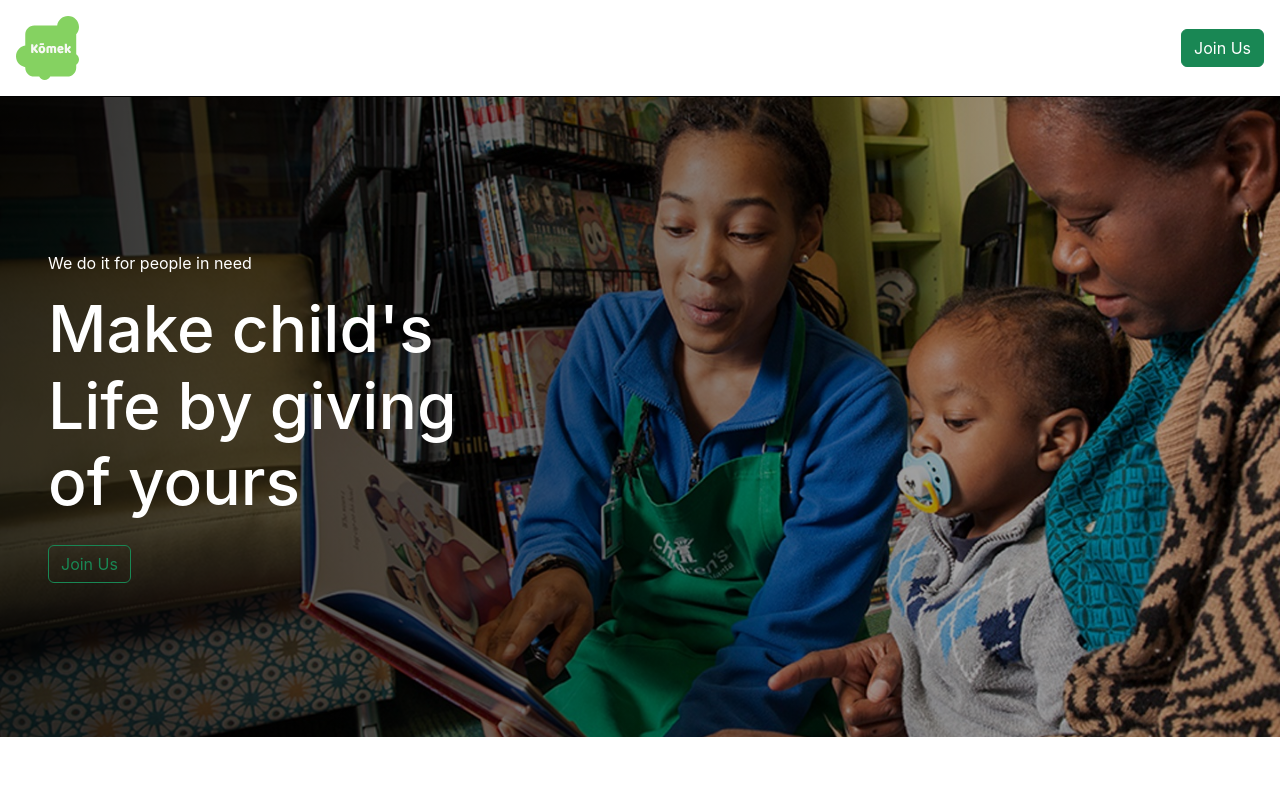
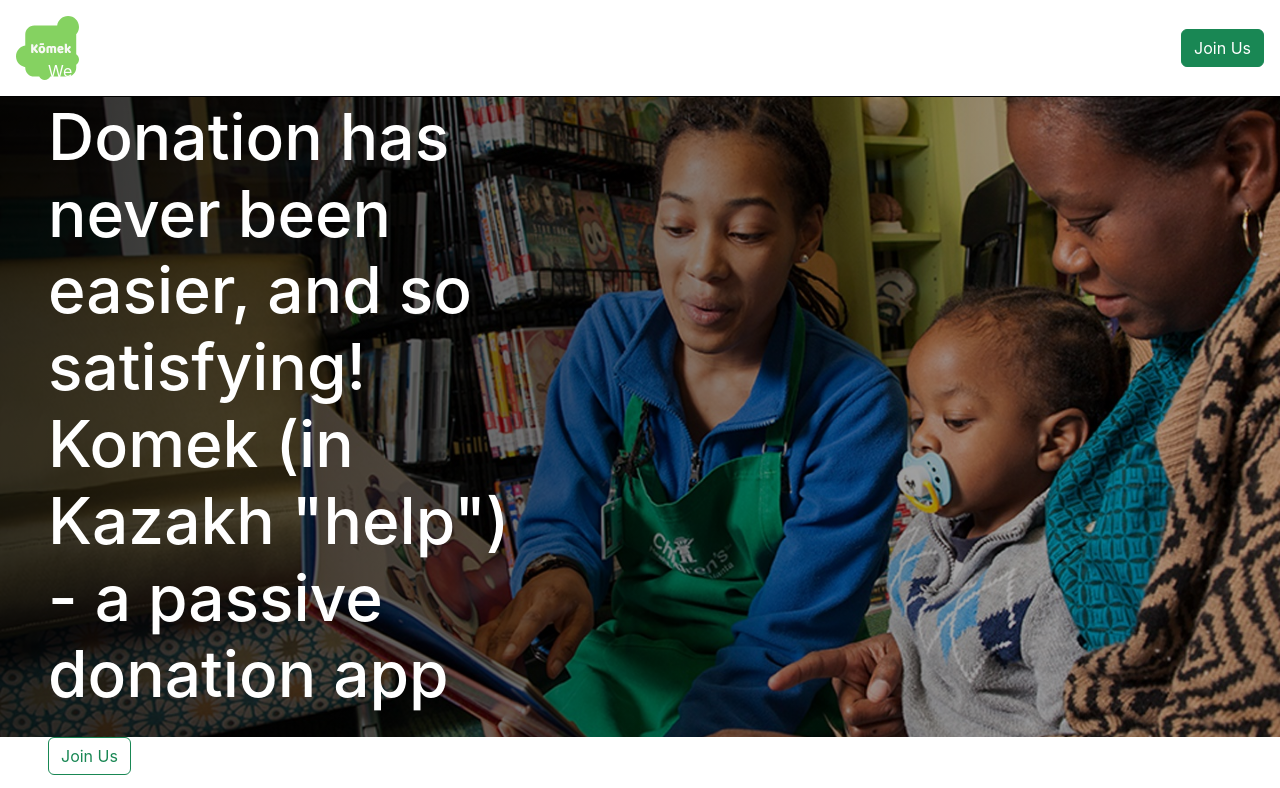
Before and after one commit to bl1nkker/komek-landing, a React (Create React App) app: page / in a window 1280 px wide. Shown: the top 788 px of the page. Built offline with nearby package versions, Linux system fonts and the light colour scheme.

Commit message:
feat: changed banner test

```diff
--- a/src/components/Banner.js
+++ b/src/components/Banner.js
@@ -4,7 +4,8 @@ const Banner = () => {
       <div className="banner-text d-flex flex-column justify-content-center align-items-start">
         <p>We do it for people in need</p>
         <h1 className="text-start banner-title">
-          Make child's Life by giving of yours
+          Donation has never been easier, and so satisfying! Komek (in Kazakh
+          "help") - a passive donation app
         </h1>
         <a className="btn btn-outline-success mt-3" href="#form">
           Join Us
```
